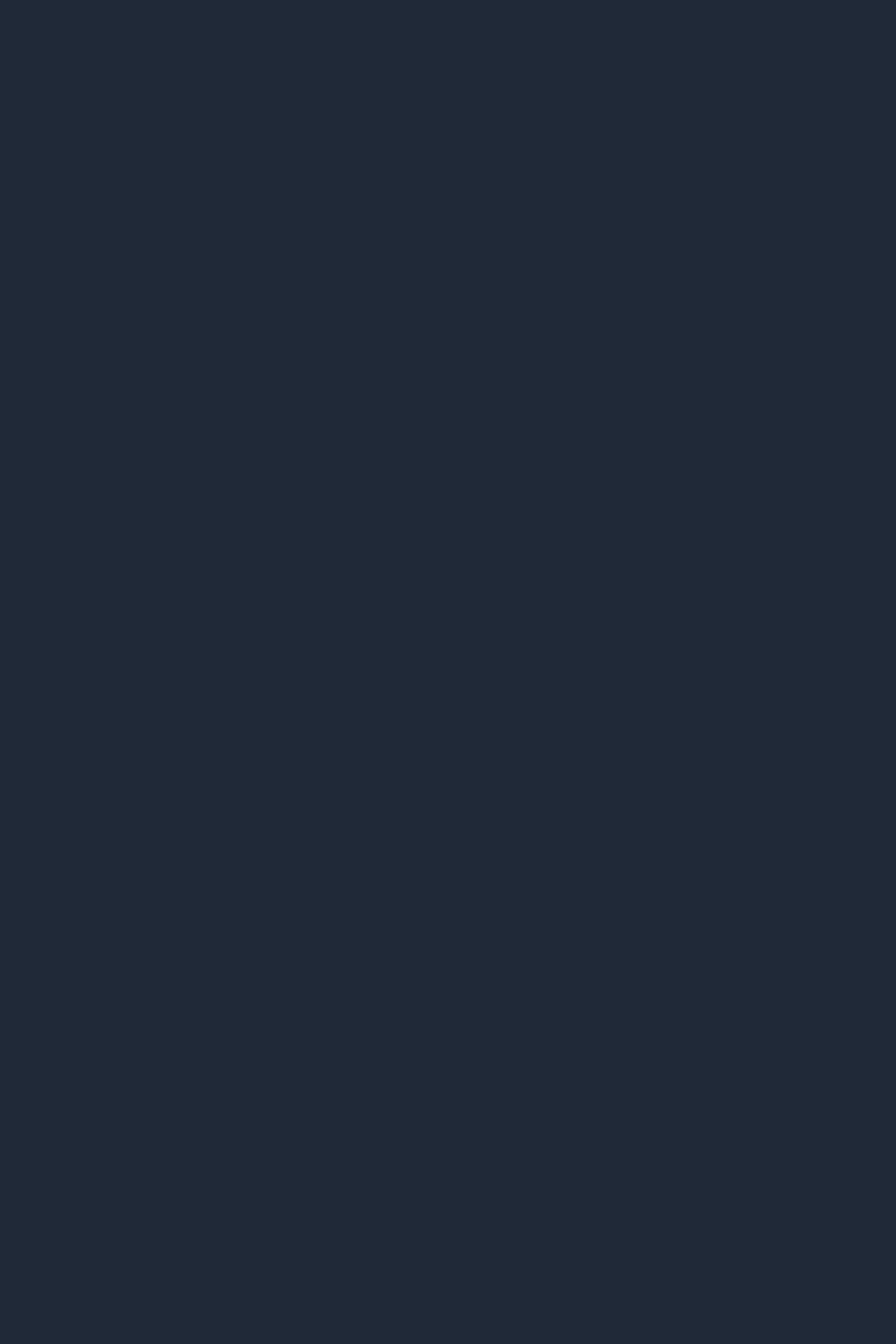
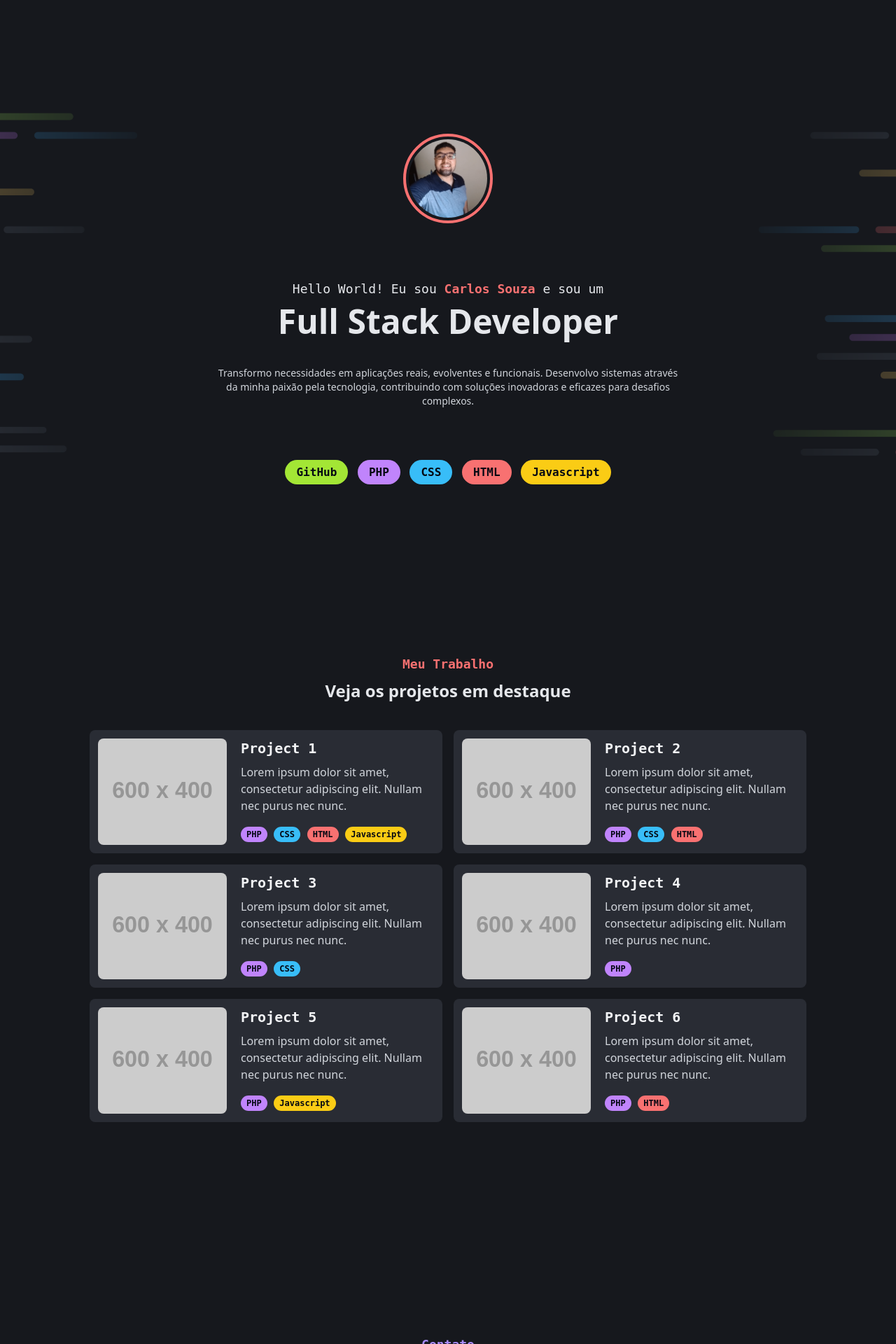
Before and after one commit to csouza1995/rocket-portfolio-challenge, a PHP site: page /?lang=pt-br in a window 1280 px wide. Before the commit the part shown is empty. Shown: the part 325-2245 px from the top of the page at 70% size. Before the commit the page ends 800 px from the top, so only its background shows below. Run offline with PHP 8.4, Linux system fonts and the light colour scheme; grey boxes labelled with a size stand in for pictures from a placeholder-image service; some libraries are stand-ins or nearby versions.

Commit message:
feat: Portfolio Challenge v1 Completo

```diff
--- /dev/null
+++ b/assets/app.css
@@ -0,0 +1,24 @@
+/* font Inconsolata from Google Fonts */
+@font-face {
+    font-family: 'Inconsolata';
+    src: url('https://fonts.googleapis.com/css2?family=Inconsolata:wght@400;700&display=swap');
+    font-weight: normal;
+    font-style: normal;
+}
+
+/* style */
+#hero {
+    background-image: url('./img/bg-hero.png');
+    background-size: cover;
+    background-position: center;
+}
+
+#links {
+    background-image: url('./img/bg-links.png');
+    background-size: cover;
+    background-position: center;
+}
+
+.font-inconsolata {
+    font-family: 'Inconsolata', monospace;
+}
--- /dev/null
+++ b/assets/tailwind.js
@@ -0,0 +1,14 @@
+tailwind.config = {
+    theme: {
+      extend: {
+        colors: {
+            'figma-100': '#0D0E11',
+            'figma-200': '#16181D',
+            'figma-300': '#292C34',
+            'figma-400': '#878EA1',
+            'figma-500': '#C0C4CE',
+            'figma-600': '#E2E4E9',
+        }
+      }
+    }
+  }
--- /dev/null
+++ b/components/footer.php
@@ -0,0 +1,6 @@
+<footer class="mx-auto max-w-screen-lg px-3 h-16 text-center">
+    <div class="border-t border-gray-600 pt-6 text-gray-400 text-sm">
+        <!-- copyright -->
+        &copy; Copyrigth <?= date('Y'); ?> Rocket Portfolio Challenge - Carlos Souza. <?= __('All rights reserved'); ?>.
+    </div>
+</footer>
--- /dev/null
+++ b/components/header.php
@@ -0,0 +1,51 @@
+<?php
+$links = [
+    [
+        'name' => 'Github',
+        'url' => 'https://github.com/csouza1995',
+        'target' => '_blank'
+    ],
+    [
+        'name' => __('Projects'),
+        'url' => '#projects',
+        'target' => ''
+    ],
+    [
+        'name' => __('Links'),
+        'url' => '#links',
+        'target' => ''
+    ]
+];
+?>
+
+<header class="mx-auto max-w-screen-lg px-3 py-6 flex items-center justify-between">
+    <h1 class="text-2xl font-bold">
+        🚀 Rocket Portfolio
+    </h1>
+
+    <nav>
+        <ul class="flex items-center justify-between">
+            <!-- translate -->
+            <li class="px-2">
+                <?php if ($language === 'pt-br') : ?>
+                    <a href="?lang=en" class="hover:opacity-75">
+                        <img src="https://flagsapi.com/US/flat/24.png" alt="Translate to English">
+                    </a>
+                <?php else : ?>
+                    <a href="?lang=pt-br" class="hover:opacity-75">
+                        <img src="https://flagsapi.com/BR/flat/24.png" alt="Traduzir para Português">
+                    </a>
+                <?php endif; ?>
+            </li>
+
+            <!-- links -->
+            <?php foreach ($links as $link) : ?>
+                <li>
+                    <a href="<?= $link['url'] ?>" class="p-2 hover:underline" target="<?= $link['target'] ?>">
+                        <?= $link['name'] ?>
+                    </a>
+                </li>
+            <?php endforeach; ?>
+        </ul>
+    </nav>
+</header>
--- /dev/null
+++ b/components/hero.php
@@ -0,0 +1,39 @@
+<section id="hero" class="py-36">
+    <div class="mx-auto max-w-screen-lg px-3 py-6 flex items-center justify-center">
+        <div class="text-center">
+            <!-- picture -->
+            <div class="rounded-full w-32 h-32 border-red-400 border-4 mx-auto">
+                <img src="assets/img/me.png" alt="Carlos Souza" class="w-full h-full object-cover rounded-full p-1">
+            </div>
+
+            <!-- pre-title  -->
+            <p class="text-center text-lg mt-20 font-inconsolata">
+                <?php if ($language === 'pt-br') : ?>
+                    Hello World! Eu sou <span class="text-red-400 font-bold">Carlos Souza</span> e sou um
+                <?php else : ?>
+                    Hello World! I'm <span class="text-red-400 font-bold">Carlos Souza</span> and I'm a
+                <?php endif; ?>
+            </p>
+
+            <!-- title -->
+            <h1 class="text-center text-5xl font-bold mt-2">
+                Full Stack Developer
+            </h1>
+
+            <!-- description -->
+            <p class="text-center text-sm mt-10 w-2/3 mx-auto text-gray-300">
+                Transformo necessidades em aplicações reais, evolventes e funcionais. Desenvolvo sistemas através da
+                minha paixão pela tecnologia, contribuindo com soluções inovadoras e eficazes para desafios complexos.
+            </p>
+
+            <!-- tags -->
+            <div class="mt-20 space-x-1 font-inconsolata font-bold">
+                <span class="bg-lime-400 rounded-full px-4 py-2 text-gray-950">GitHub</span>
+                <span class="bg-purple-400 rounded-full px-4 py-2 text-gray-950">PHP</span>
+                <span class="bg-sky-400 rounded-full px-4 py-2 text-gray-950">CSS</span>
+                <span class="bg-red-400 rounded-full px-4 py-2 text-gray-950">HTML</span>
+                <span class="bg-yellow-400 rounded-full px-4 py-2 text-gray-950">Javascript</span>
+            </div>
+        </div>
+    </div>
+</section>
--- /dev/null
+++ b/components/links.php
@@ -0,0 +1,55 @@
+<?php
+$links = [
+    [
+        'name' => 'LinkedIn',
+        'url' => 'https://www.linkedin.com/in/mr-carlos-souza/',
+        'icon' => 'bx bxl-linkedin'
+    ],
+    [
+        'name' => 'Instagram',
+        'url' => 'https://www.instagram.com/carlonzon',
+        'icon' => 'bx bxl-instagram'
+    ],
+    [
+        'name' => 'GitHub',
+        'url' => 'https://github.com/csouza1995',
+        'icon' => 'bx bxl-github'
+    ],
+    [
+        'name' => 'E-mail',
+        'url' => 'mailto:carlossouza.work@gmail.com',
+        'icon' => 'bx bx-envelope'
+    ],
+];
+?>
+
+<section id="links" class="py-36">
+    <div class="py-20 mx-auto max-w-screen-lg text-center">
+        <h2 class="text-lg font-bold text-violet-400 font-inconsolata">
+            <?= __('Contact') ?>
+        </h2>
+
+        <p class="text-2xl font-bold mt-2">
+            <?= __('Do you like my work?') ?>
+        </p>
+
+        <!-- description -->
+        <p class="text-center text-sm mt-3 w-2/3 mx-auto text-gray-300">
+            <?= __('Get in touch or follow me on social media!') ?>
+        </p>
+
+        <!-- links -->
+        <div class="w-1/3 mt-10 grid grid-cols-1 gap-4 mx-auto">
+            <?php foreach ($links as $link) : ?>
+                <a href="<?= $link['url'] ?>" class="w-full flex items-center justify-between bg-gray-800 hover:bg-gray-700 text-gray-300 p-4 rounded-lg">
+                    <div class="flex items-center">
+                        <i class="<?= $link['icon'] ?> mr-2 text-2xl"></i>
+                        <?= $link['name'] ?>
+                    </div>
+
+                    <i class="bx bx-right-arrow-alt text-2xl"></i>
+                </a>
+            <?php endforeach; ?>
+        </div>
+    </div>
+</section>
--- /dev/null
+++ b/components/projects.php
@@ -0,0 +1,93 @@
+<?php
+require_once 'helpers/tags.php';
+
+$projects = [
+    [
+        'title' => 'Project 1',
+        'description' => 'Lorem ipsum dolor sit amet, consectetur adipiscing elit. Nullam nec purus nec nunc.',
+        'tags' => ['PHP', 'CSS', 'HTML', 'Javascript'],
+        'image' => 'https://placehold.co/600x400' // '/assets/img/project-1.png'
+    ],
+    [
+        'title' => 'Project 2',
+        'description' => 'Lorem ipsum dolor sit amet, consectetur adipiscing elit. Nullam nec purus nec nunc.',
+        'tags' => ['PHP', 'CSS', 'HTML'],
+        'image' => 'https://placehold.co/600x400' // '/assets/img/project-2.png'
+    ],
+    [
+        'title' => 'Project 3',
+        'description' => 'Lorem ipsum dolor sit amet, consectetur adipiscing elit. Nullam nec purus nec nunc.',
+        'tags' => ['PHP', 'CSS'],
+        'image' => 'https://placehold.co/600x400' // '/assets/img/project-3.png'
+    ],
+    [
+        'title' => 'Project 4',
+        'description' => 'Lorem ipsum dolor sit amet, consectetur adipiscing elit. Nullam nec purus nec nunc.',
+        'tags' => ['PHP'],
+        'image' => 'https://placehold.co/600x400' // '/assets/img/project-4.png'
+    ],
+    [
+        'title' => 'Project 5',
+        'description' => 'Lorem ipsum dolor sit amet, consectetur adipiscing elit. Nullam nec purus nec nunc.',
+        'tags' => ['PHP', 'Javascript'],
+        'image' => 'https://placehold.co/600x400' // '/assets/img/project-5.png'
+    ],
+    [
+        'title' => 'Project 6',
+        'description' => 'Lorem ipsum dolor sit amet, consectetur adipiscing elit. Nullam nec purus nec nunc.',
+        'tags' => ['PHP', 'HTML'],
+        'image' => 'https://placehold.co/600x400' // '/assets/img/project-6.png'
+    ],
+];
+
+foreach ($projects as $key => $project) {
+    $projects[$key]['tags'] = array_map(function ($tag) use ($tags) {
+        return [
+            'name' => $tag,
+            'class' => $tags[$tag]['class'],
+            'icon' => $tags[$tag]['icon']
+        ];
+    }, $project['tags']);
+}
+?>
+
+<section id="projects" class="py-20 mx-auto max-w-screen-lg text-center">
+    <h2 class="text-lg font-bold text-red-400 font-inconsolata">
+        <?= __('My Work') ?>
+    </h2>
+
+    <p class="text-2xl font-bold mt-2">
+        <?= __('See the projects in the spotlight') ?>
+    </p>
+
+    <div class="grid grid-cols-2 gap-4 mt-10">
+        <?php foreach ($projects as $project) : ?>
+            <div class="bg-figma-300 rounded-lg p-3 flex items-center justify-between space-x-5">
+                <!-- image -->
+                <div class="w-2/5 rounded-lg h-full">
+                    <img src="<?= $project['image'] ?>" alt="Photo <?= $project['title'] ?>" class="h-full object-cover rounded-lg">
+                </div>
+
+                <!-- content -->
+                <div class="w-3/5 text-left">
+                    <!-- title -->
+                    <h3 class="text-xl font-bold text-gray-100 font-inconsolata">
+                        <?= $project['title'] ?>
+                    </h3>
+
+                    <!-- description -->
+                    <p class="text-gray-300 mt-2">
+                        <?= $project['description'] ?>
+                    </p>
+
+                    <!-- tags -->
+                    <div class="mt-4 mb-1 font-inconsolata">
+                        <?php foreach ($project['tags'] as $tag) : ?>
+                            <span class="rounded-full text-center text-xs font-bold px-2 py-1 <?= $tag['class'] ?>"><?= $tag['name'] ?></span>
+                        <?php endforeach; ?>
+                    </div>
+                </div>
+            </div>
+        <?php endforeach; ?>
+    </div>
+</section>
--- /dev/null
+++ b/helpers/tags.php
@@ -0,0 +1,20 @@
+<?php
+
+$tags = [
+    'PHP' => [
+        'class' => 'bg-purple-400 text-gray-950',
+        'icon' => 'bx bxl-php',
+    ],
+    'CSS' => [
+        'class' => 'bg-sky-400 text-gray-950',
+        'icon' => 'bx bxl-css3',
+    ],
+    'HTML' => [
+        'class' => 'bg-red-400 text-gray-950',
+        'icon' => 'bx bxl-html5',
+    ],
+    'Javascript' => [
+        'class' => 'bg-yellow-400 text-gray-950',
+        'icon' => 'bx bxl-javascript',
+    ],
+];
--- /dev/null
+++ b/helpers/translator.php
@@ -0,0 +1,43 @@
+<?php
+
+// set available languages
+$availableLanguages = ['pt-br', 'en'];
+
+// get language from url
+$words = [];
+$language = $_GET['lang'];
+
+// get language from cookie
+if (!isset($language) && isset($_COOKIE['lang'])) {
+    $language = $_COOKIE['lang'];
+}
+
+// set default language to cookie
+if (isset($language) && in_array($language, $availableLanguages)) {
+    setcookie('lang', $language, time() + 60 * 60 * 24 * 30);
+}
+
+// read respective language file into /lang folder
+foreach ($availableLanguages as $availableLanguage) {
+    if ($availableLanguage === $language) {
+        $words = require_once 'lang/' . $availableLanguage . '.php';
+    }
+}
+
+// translate function
+function __($key, $replaces = [])
+{
+    global $words;
+
+    if (isset($words[$key])) {
+        $translation = $words[$key];
+
+        foreach ($replaces as $key => $value) {
+            $translation = str_replace(':' . $key, $value, $translation);
+        }
+
+        return $translation;
+    }
+
+    return $key;
+}
--- a/index.php
+++ b/index.php
@@ -1,26 +1,34 @@
+<?php
+require_once 'helpers/translator.php';
+?>
+
 <!DOCTYPE html>
 <html lang="pt-br">
 
 <head>
     <meta charset="UTF-8">
     <meta name="viewport" content="width=device-width, initial-scale=1.0">
-    <title>Carlo Souza - Rocket Portfolio Challenge</title>
+    <title>Carlos Souza - Rocket Portfolio Challenge</title>
+
+    <link rel="stylesheet" href="assets/app.css">
+    <link href='https://unpkg.com/boxicons@2.1.4/css/boxicons.min.css' rel='stylesheet'>
 
     <script src="https://cdn.tailwindcss.com"></script>
+    <script src="assets/tailwind.js"></script>
 </head>
 
-<body class="bg-gray-800">
-    <header>
-
-    </header>
+<body class="bg-figma-200 text-gray-200">
+    <?php include 'components/header.php'; ?>
 
     <main>
+        <?php include 'components/hero.php'; ?>
 
+        <?php include 'components/projects.php'; ?>
+
+        <?php include 'components/links.php'; ?>
     </main>
 
-    <footer>
-
-    </footer>
+    <?php include 'components/footer.php'; ?>
 </body>
 
 </html>
--- /dev/null
+++ b/lang/pt-br.php
@@ -0,0 +1,11 @@
+<?php
+
+return [
+    'Projects' => 'Projetos',
+    'Contact' => 'Contato',
+    'My Work' => 'Meu Trabalho',
+    'See the projects in the spotlight' => 'Veja os projetos em destaque',
+    'Do you like my work?' => 'Gostou do meu trabalho?',
+    'Get in touch or follow me on social media!' => 'Entre em contato ou acompanhe as minhas redes sociais!',
+    'All rights reserved' => 'Todos os direitos reservados',
+];
```
Also changed, not shown: assets/img/bg-hero.png (added), assets/img/bg-links.png (added), assets/img/me.png (added), lang/en.php (added), 1 other file.
